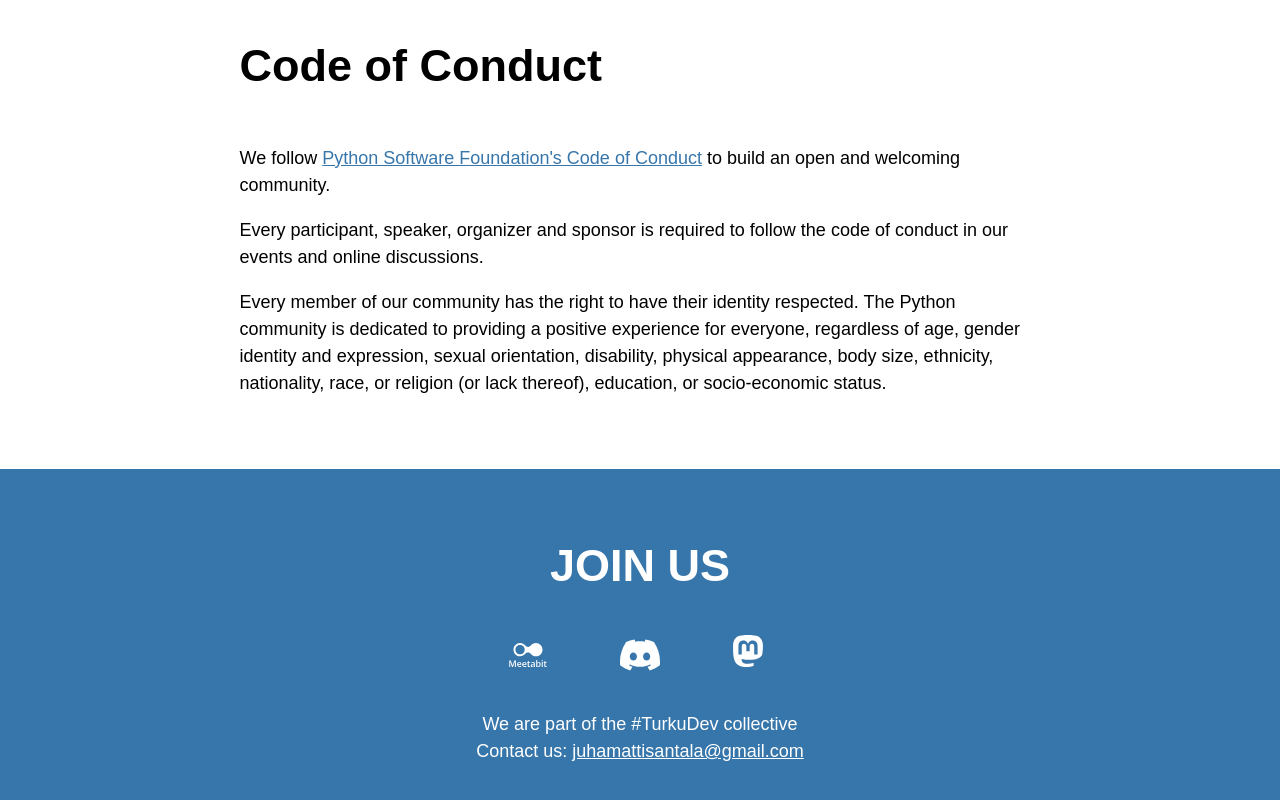
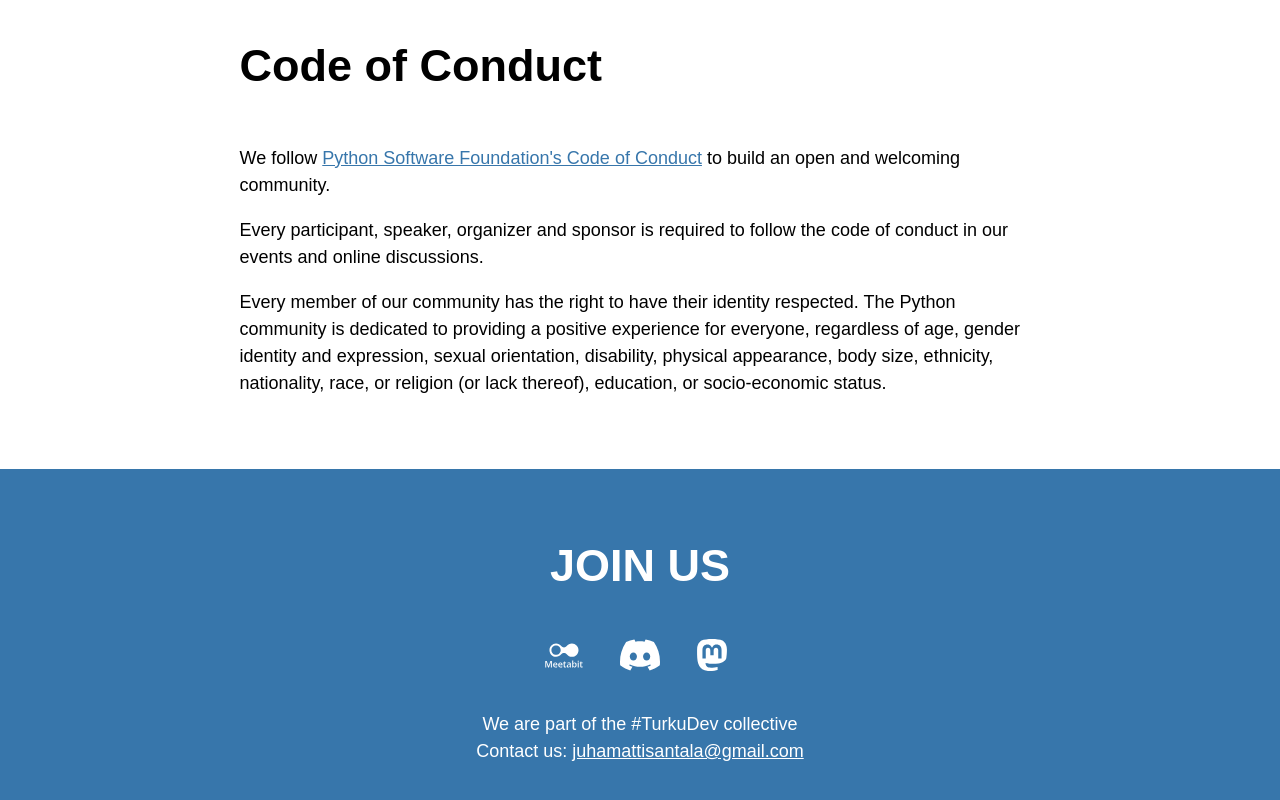
Before and after one commit to archipylago/archipylago.dev, an Eleventy site: page index.njk in a window 1280 px wide. Shown: the part 2638-3438 px from the top of the page. Built offline with nearby package versions, Linux system fonts and the light colour scheme; Eleventy itself is replaced by a stand-in of ours; files that its build step writes are made by us from their sources; a web font is replaced by a local one.

Commit message:
css: improvements to footer CSS to make it flow nicer on different screen sizes

```diff
--- a/assets/main.css
+++ b/assets/main.css
@@ -232,11 +232,14 @@ footer .container {
   display: flex;
   justify-content: space-evenly;
   flex-wrap: wrap;
+  align-items: center;
+  gap: 2em;
+  padding: 2em 0;
 }
+
 footer .container span {
   display: inline-block;
   width: 40px;
-  margin: 2rem;
 }
 
 footer .container svg {
```
